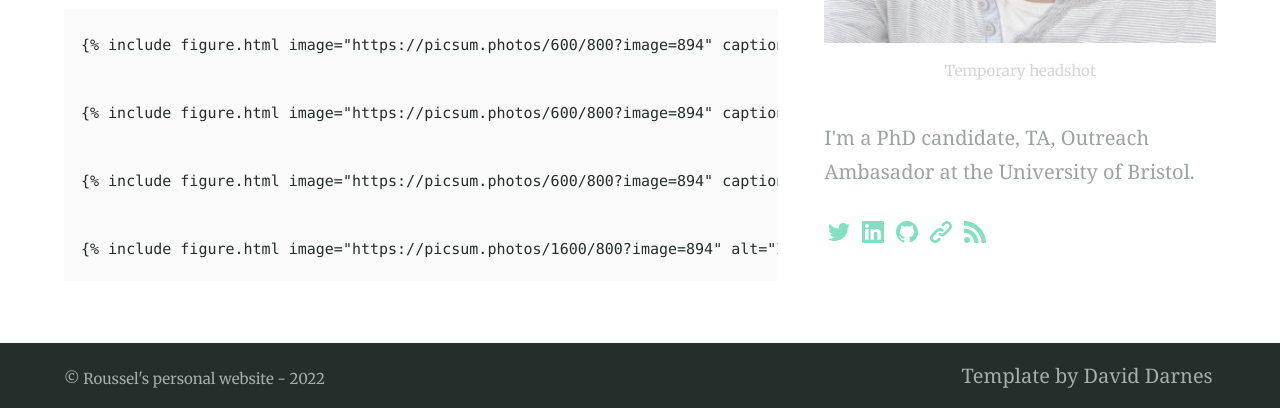
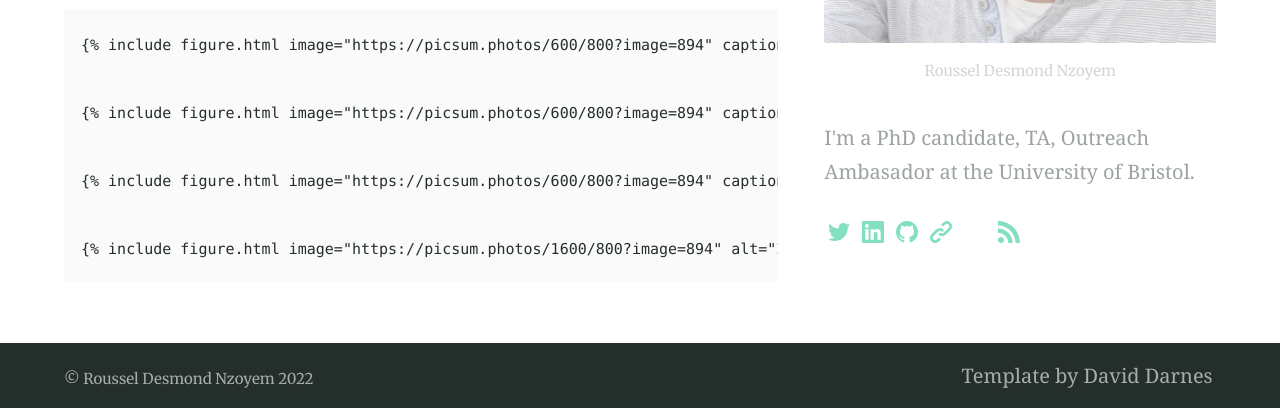
Before and after one commit to ddrous/desmond-rn.github.io, a Jekyll site: the page built from elements.md, in a window 1280 px wide and 900 px high, scrolled down 6379 px, cut to the strip 489-897 px from the top of the window. Built offline with Jekyll 4.4.1, drawn with Linux system fonts in a browser that asks for light colours.

Commit message:
Redesigned home page

```diff
--- a/_config.yml
+++ b/_config.yml
@@ -93,7 +93,7 @@
 # 7. Site settings
 encoding: utf-8 # Make sure the encoding is right
 lang: en-GB # Set the site language
-title: "Roussel's personal website -" # Site name or title, also used in jekyll-seo-tag
+title: "Roussel Desmond Nzoyem" # Site name or title, also used in jekyll-seo-tag
 logo: "/assets/logos/logo.svg" # Site logo, also used in jekyll-seo-tag
 description: "I'm a PhD candidate, TA, Outreach Ambasador at the University of Bristol." # Site description and default description, also used in jekyll-seo-tag
 url: "https://desmond-rn.github.io" # Site url, also used in jekyll-seo-tag
@@ -145,6 +145,7 @@
   LinkedIn: https://www.linkedin.com/in/roussel-desmond-nzoyem
   GitHub: https://github.com/desmond-rn
   link: https://desmond-rn.github.io/
+  StackExchange: https://stackexchange.com/users/11086797/desmond
   # Upwork: https://darn.es
   # BuyMeACoffee: https://darn.es
   RSS: /feed.xml
--- a/_includes/nav-footer.html
+++ b/_includes/nav-footer.html
@@ -10,7 +10,7 @@
       {% endif %}
 
       <li class="item  item--nav{% if item.url == page.url %}  item--current{% endif %}">
-        <a href="{{ url }}">{{ item.title }}</a>
+        <small><a href="{{ url }}">{{ item.title }}</a></small>
       </li>
     {% endfor %}
   </ul>
--- a/_includes/site-aside.html
+++ b/_includes/site-aside.html
@@ -8,7 +8,7 @@
   {% elsif page.layout == "page" or page.layout == "home" or page.layout == "blog" %}
     <section class="section  section--description">
       <h2>About me</h2>
-      {% include figure.html image="../assets/profile.png" caption="Temporary headshot" width="438" height="519" %}
+      {% include figure.html image="../assets/profile.png" caption="Roussel Desmond Nzoyem" width="438" height="519" %}
       <p>{{ site.description }}</p>
       {% include nav-social.html %}
     </section>
```
Also changed, not shown: contact.md (+2 -2 lines), index.md (+8 -5 lines).
